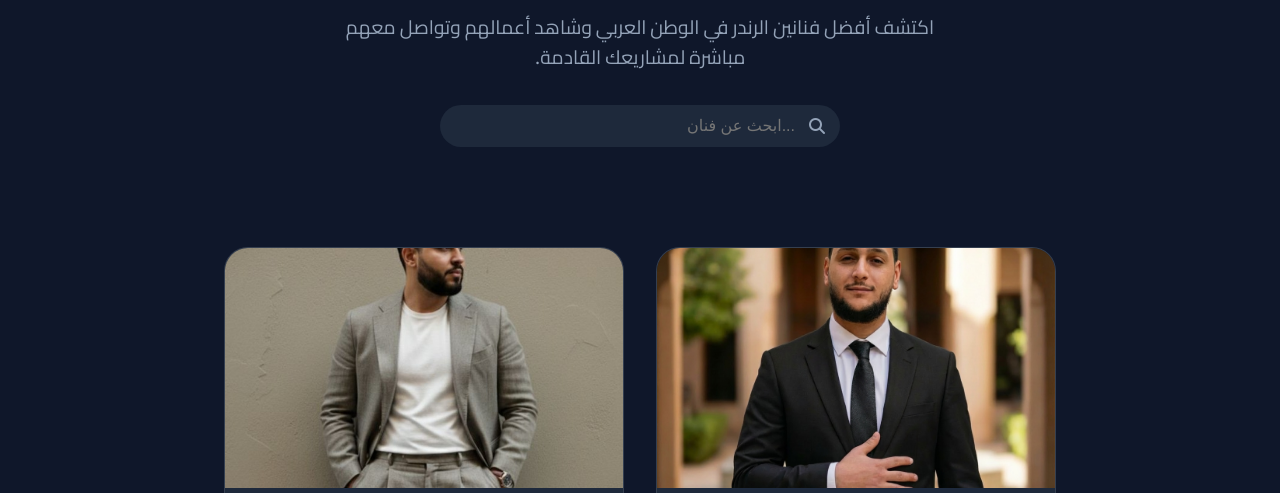
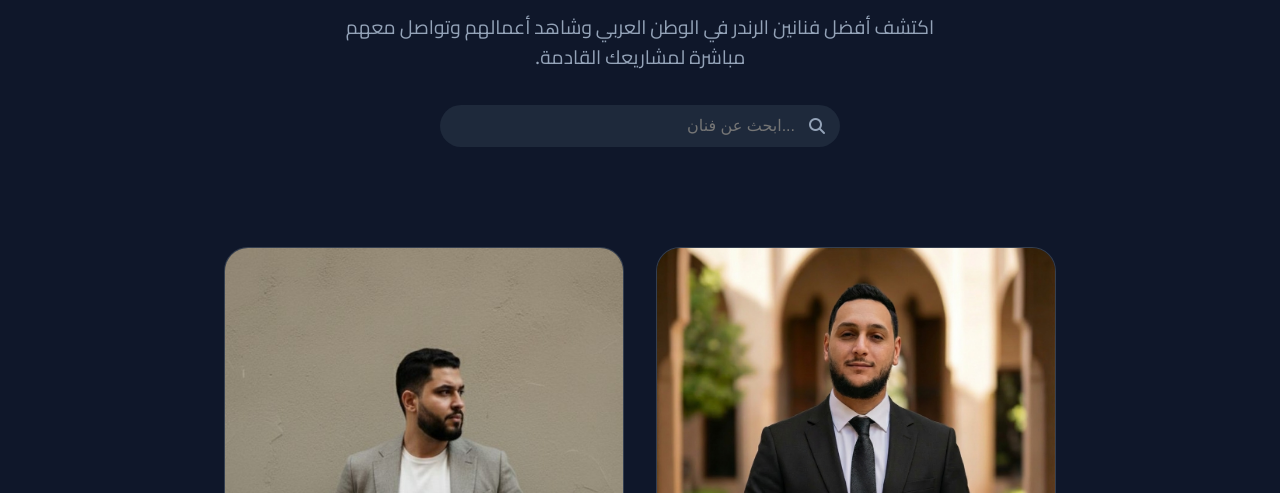
Before and after one commit to etqangroup2019/rendergroup, a website built with Vite: page index.html in a window 1280 px wide. Shown: the part 282-775 px from the top of the page. Built offline with nearby package versions, Linux system fonts and the light colour scheme.

Commit message:
الصور

```diff
--- a/src/style.css
+++ b/src/style.css
@@ -139,8 +139,9 @@ nav {
 
 .card-img {
   width: 100%;
-  height: 240px;
+  height: 320px;
   object-fit: cover;
+  object-position: center top;
 }
 
 .card-content {
```
